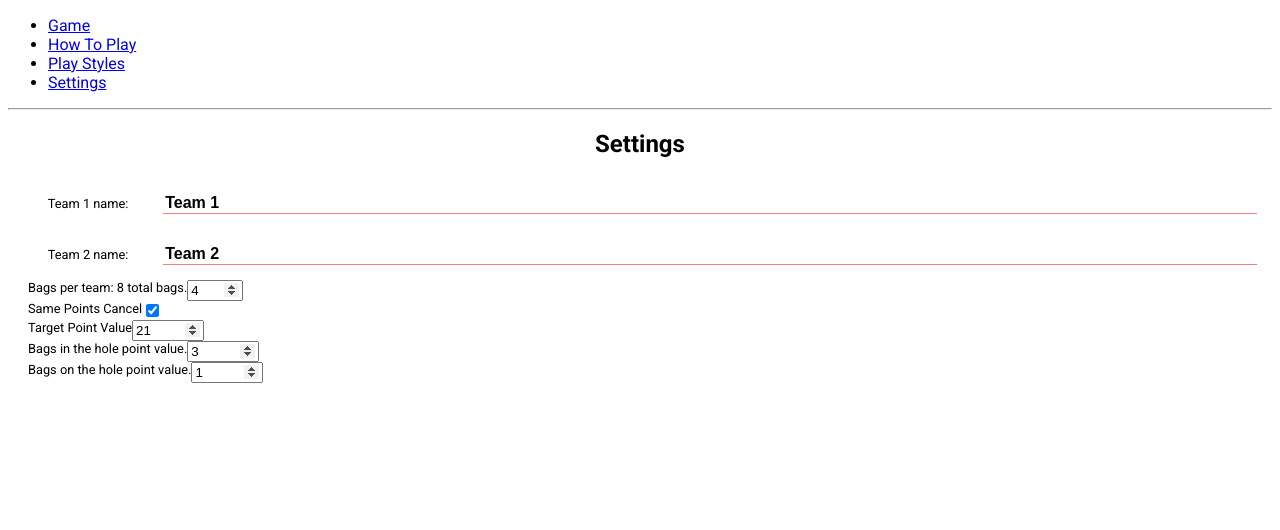
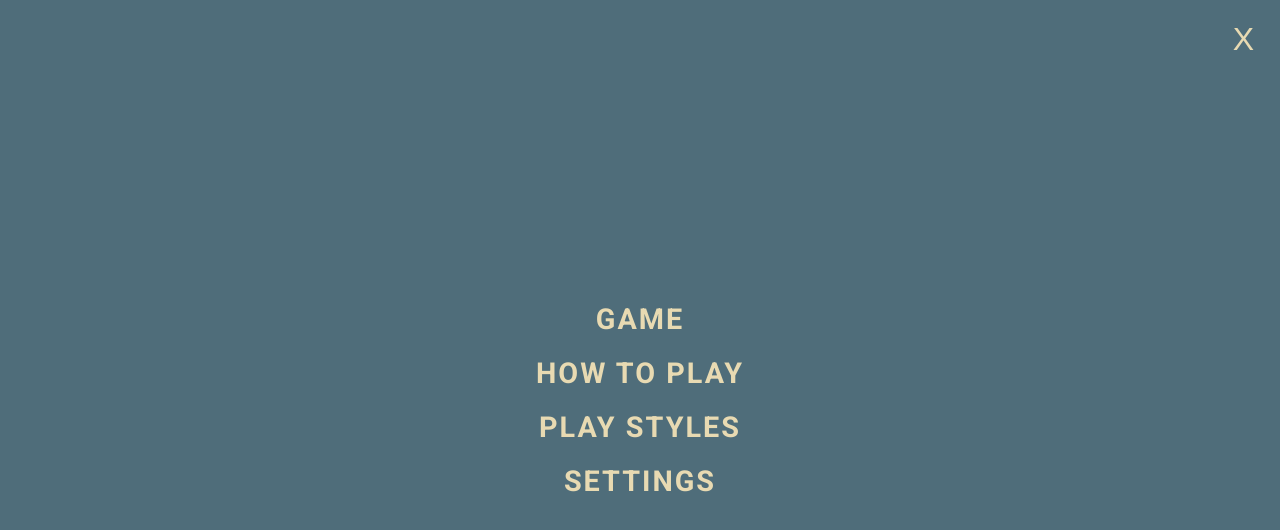
Before and after one commit to BennettTheTiger/CornHoleApp, a React (Create React App) app: page /settings in a window 1280 px wide. Shown: the top 530 px of the page. Built offline with nearby package versions, Linux system fonts and the light colour scheme.

Commit message:
building nav animations and styles

```diff
--- a/package.json
+++ b/package.json
@@ -4,6 +4,7 @@
   "private": true,
   "dependencies": {
     "@babel/runtime": "^7.4.5",
+    "animejs": "^3.1.0",
     "immutability-helper": "^3.0.1",
     "node-sass": "^4.12.0",
     "prop-types": "^15.7.2",
--- a/src/index.js
+++ b/src/index.js
@@ -10,6 +10,8 @@ import { createStore, applyMiddleware, compose } from 'redux';
 import { Provider } from 'react-redux';
 import thunk from 'redux-thunk';
 import './styles/type.scss';
+import './styles/nav.scss';
+import {hideNav} from './utils/navMover';
 import reducer from './redux/reducer/rootReducer'
 
 const composeEnhancer = window.__REDUX_DEVTOOLS_EXTENSION_COMPOSE__ || compose;
@@ -22,22 +24,23 @@ const store = createStore(
 ReactDOM.render(<Provider store={store}>
   <Router>
       <div>
+        <div className="nav">
+          <button id="navClose" onClick={() => hideNav()}>X</button>
           <ul>
             <li>
-            <Link to="/">Game</Link>
+              <Link to="/" className="menu-link">Game</Link>
             </li>
             <li>
-            <Link to="/howto">How To Play</Link>
+              <Link to="/howto" className="menu-link">How To Play</Link>
             </li>
             <li>
-            <Link to="/playStyles">Play Styles</Link>
+              <Link to="/playStyles" className="menu-link">Play Styles</Link>
             </li>
             <li>
-            <Link to="/settings">Settings</Link>
+              <Link to="/settings" className="menu-link">Settings</Link>
             </li>
           </ul>
-
-        <hr />
+        </div>
 
         <Route exact path="/" component={App} />
         <Route path="/howto" component={HowToPage} />
--- a/src/routes/Settings/SettingsContainer.js
+++ b/src/routes/Settings/SettingsContainer.js
@@ -45,7 +45,7 @@ const SettingsContainer = (props) => {
             <NameEditor />
             <div className="game-config">
                 <div className="ctrl-item">
-                    <label htmlFor="bagNum">{`Bags per team: ${settings.bags * 2} total bags.`}</label>
+                    <label htmlFor="bagNum">{`Bags per team: ${settings.bags * 2} total bags:`}</label>
                     <input
                         id="bagNum"
                         type="number"
@@ -68,19 +68,19 @@ const SettingsContainer = (props) => {
                     />
                 </div>
                 <div className="ctrl-item">
-                    <label htmlFor="targetScore">Target Point Value</label>
+                    <label htmlFor="targetScore">Target Point Value:</label>
                     <input
                         id="targetScore"
                         type="number"
                         defaultValue={settings.targetScore}
                         min={1}
                         max={9999}
-                        title="Minimum points to win."
+                        title="Minimum points to win:"
                         onChange={(e) => props.changeTargetPts(e.target.value)}
                     />
                 </div>
                 <div className="ctrl-item">
-                    <label htmlFor="inVal">Bags in the hole point value.</label>
+                    <label htmlFor="inVal">Bags in the hole point value:</label>
                     <input
                         id="inVal"
                         type="number"
@@ -88,12 +88,12 @@ const SettingsContainer = (props) => {
                         inputMode="numeric"
                         min={1}
                         max={9999}
-                        title="Points for gettings bags in the hole."
+                        title="Points for gettings bags in the hole:"
                         onChange={(e) => props.editPountsIn(e.target.value)}
                     />
                 </div>
                 <div className="ctrl-item">
-                    <label htmlFor="onVal">Bags on the hole point value.</label>
+                    <label htmlFor="onVal">Bags on the hole point value:</label>
                     <input
                         id="onVal"
                         type="number"
@@ -101,7 +101,7 @@ const SettingsContainer = (props) => {
                         inputMode="numeric"
                         min={1}
                         max={9999}
-                        title="Bags on the hole point value."
+                        title="Bags on the hole point value:"
                         onChange={(e) => props.editPointsOn(e.target.value)}
                     />
                 </div>
--- a/src/routes/Settings/components/namEditor/style.scss
+++ b/src/routes/Settings/components/namEditor/style.scss
@@ -14,6 +14,7 @@
         border-color: lightcoral;
         margin: 5px;
         text-overflow: ellipsis;
+        background-color: transparent;
     }
 
     label {
--- a/src/routes/Settings/settings.scss
+++ b/src/routes/Settings/settings.scss
@@ -1,18 +1,43 @@
+@import '../../styles/corePallete.scss';
+
 .settings {
+
+    background-color: $cream;
+    min-height: 100vh;
+    width: 100vw;
+    top: 0;
+    left: 0px;
+    position: absolute;
+    color: $aqua;
 
     .title {
         text-align: center;
+        letter-spacing: 1px;
     }
 
     .ctrl-item{
         display: flex;
-        padding-left: 20px;
+        padding-left: 10px;
+        margin: 5px;
 
         label{
             font-weight: 400;
             font-size: 0.8em;
+            display: contents;
         }
     }
+
+input[type=number]{
+    border: none;
+    border-bottom-style: solid;
+    border-width: 1px;
+    border-color: grey;
+    margin-left: 5px;
+    font-weight: 600;
+    font-size: 1em;
+    text-align: center;
+    background-color: transparent;
+}
 
 input[type=number]::-webkit-inner-spin-button,
 input[type=number]::-webkit-outer-spin-button {
--- /dev/null
+++ b/src/styles/nav.scss
@@ -0,0 +1,54 @@
+@import './corePallete.scss';
+
+.nav{
+    height: 100vh;
+    width: 100vw;
+    padding: 0px;
+    display: flex;
+    flex-direction: column;
+    flex-wrap: wrap;
+    align-items: center;
+    justify-content: center;
+    background-color: $aqua;
+    position: fixed;
+    top: 0;
+    left: 0;
+    margin-top:0px;
+    z-index: 1000;
+
+    ul{
+        padding: 0;
+    }
+
+    li{
+        list-style: none;
+        margin: 20px;
+        font-weight: 600;
+        font-size: 1.8em;
+        text-align: center;
+
+        a{
+            letter-spacing: 2px;
+            text-transform: uppercase;
+            color: $tan;
+            text-decoration: none;
+            cursor: pointer;
+            transition: 0.2s ease-in-out;
+        }
+
+        a:hover{
+            color: $cream;
+        }
+    }
+
+    #navClose {
+        position: absolute;
+        top: 20px;
+        right: 20px;
+        font-size: 2em;
+        font-weight: 300;
+        background: transparent;
+        border: none;
+        color: $tan;
+    }
+}
--- a/src/styles/type.scss
+++ b/src/styles/type.scss
@@ -2,4 +2,5 @@
 
 body{
     font-family: 'Roboto', sans-serif;
+    background-color: black;
 }
--- /dev/null
+++ b/src/utils/navMover.js
@@ -0,0 +1,38 @@
+import anime from 'animejs/lib/anime.es.js';
+
+
+export function hideNav(){
+    anime({
+        targets: '.menu-link',
+        opacity: 0,
+        delay: anime.stagger(100),
+        duration: 50,
+        easing: 'easeInOutQuart',
+      })
+
+    anime({
+        targets: '.nav',
+        left: '-100vw',
+        delay: 400,
+        duration: 1000,
+        easing: 'easeInOutQuart'
+    });
+}
+
+export function showName(){
+    anime({
+        targets: '.menu-link',
+        opacity: 1,
+        delay: anime.stagger(100),
+        duration: 50,
+        easing: 'easeInOutQuart',
+      })
+
+    anime({
+        targets: '.nav',
+        left: '0vw',
+        delay: 400,
+        duration: 1000,
+        easing: 'easeInOutQuart'
+    });
+}
```
Also changed, not shown: 1 other file (tests, documents, lock files or other folders). Lines whose indentation alone changed are shown as unchanged.
